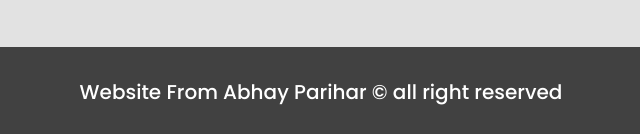
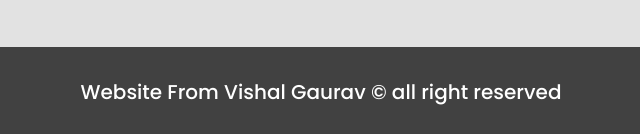
Before and after one commit to vi5hal7/RESTAURANT-webpage-DAY2, a plain HTML site: page index.html in a window 1280 px wide. Shown: the part 4160-4294 px from the top of the page, 319-959 px from the left. Drawn offline with Linux system fonts and the light colour scheme.

Commit message:
index.html

```diff
--- a/index.html
+++ b/index.html
@@ -232,7 +232,7 @@
     </section>
 
     <footer id="footer">
-        <h2>Website From Abhay Parihar &copy; all right reserved </h2>
+        <h2>Website From Vishal Gaurav &copy; all right reserved </h2>
     </footer>
 
 </body>
```
